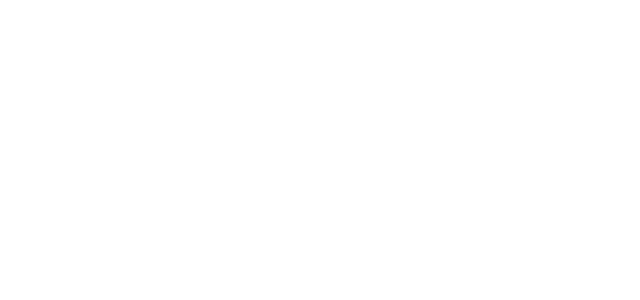
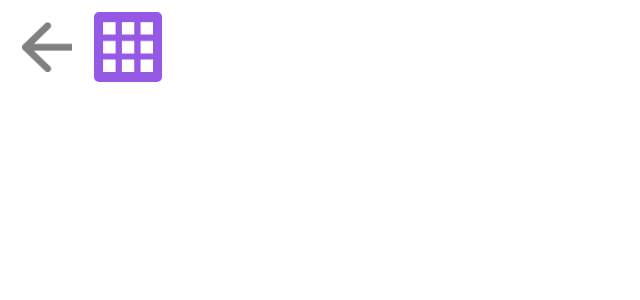
Before and after one commit to B-U-I-L-T-UIUC/AI-Vision-Adaptive-Face-Masking, a React (Create React App) app in the folder react_frontend/: page /live-feed in a window 1280 px wide. Shown: the top 300 px of the page, without its empty margins (0-640 px from the left). Built offline with nearby package versions, Linux system fonts and the light colour scheme.

Commit message:
made live feed gallery and arrow buttons

```diff
--- a/react_frontend/src/components/liveFeedNavigation.js
+++ b/react_frontend/src/components/liveFeedNavigation.js
@@ -1,5 +1,13 @@
+import "../styles/liveFeedNavigation.css"
+
 export default function LiveFeedNavigation() {
     return (
-        <></>
+        <>
+        <div class="buttons">
+            <button type="button" class="left"><img src="/assets/arrow.png" alt="right-arrow"/></button>
+            <a href="/avatar-gallery" className="button"><img src="/assets/galleryicon.png" alt="gallery"/></a>
+            <button type="button" class="right"><img src="/assets/arrow.png" alt="right-arrow" class="arrow"/></button>
+        </div>
+        </>
     );
   }
--- a/react_frontend/src/pages/liveFeedPage.js
+++ b/react_frontend/src/pages/liveFeedPage.js
@@ -1,5 +1,8 @@
+import LiveFeedNavigation from "../components/liveFeedNavigation";
 export default function LiveFeedPage() {
     return (
-        <></>
+        <>
+        <LiveFeedNavigation/>
+        </>
     );
   }
--- /dev/null
+++ b/react_frontend/src/styles/liveFeedNavigation.css
@@ -0,0 +1,53 @@
+.buttons {
+  display: inline-block;
+}
+
+.button {
+  display: inline-block;
+  padding-top: 10px;
+  padding-right: 4px;
+  padding-left: 4px;
+  background-color: #9559E5;
+  text-align: center;
+  width: 60px;
+  height: 60px;
+  border-radius: 5px;
+  text-decoration: none;
+}
+
+.button:hover {
+  background-color: #7444b3;
+}
+
+img {
+  /*all button images*/
+  width: 50px;
+  height: 50px;
+}
+
+
+
+.right {
+  background-color: transparent;
+  border-color: transparent;
+  padding: 20px;
+}
+
+.right:hover img {
+  filter: brightness(0.5);
+}
+
+
+.left {
+  background-color: transparent;
+  border-color: transparent;
+  padding: 20px;
+}
+
+.left img {
+  transform: scaleX(-1);
+}
+
+.left:hover img {
+  filter: brightness(0.5);
+}
```
Also changed, not shown: react_frontend/public/assets/arrow.png (added), react_frontend/public/assets/galleryicon.png (added).
